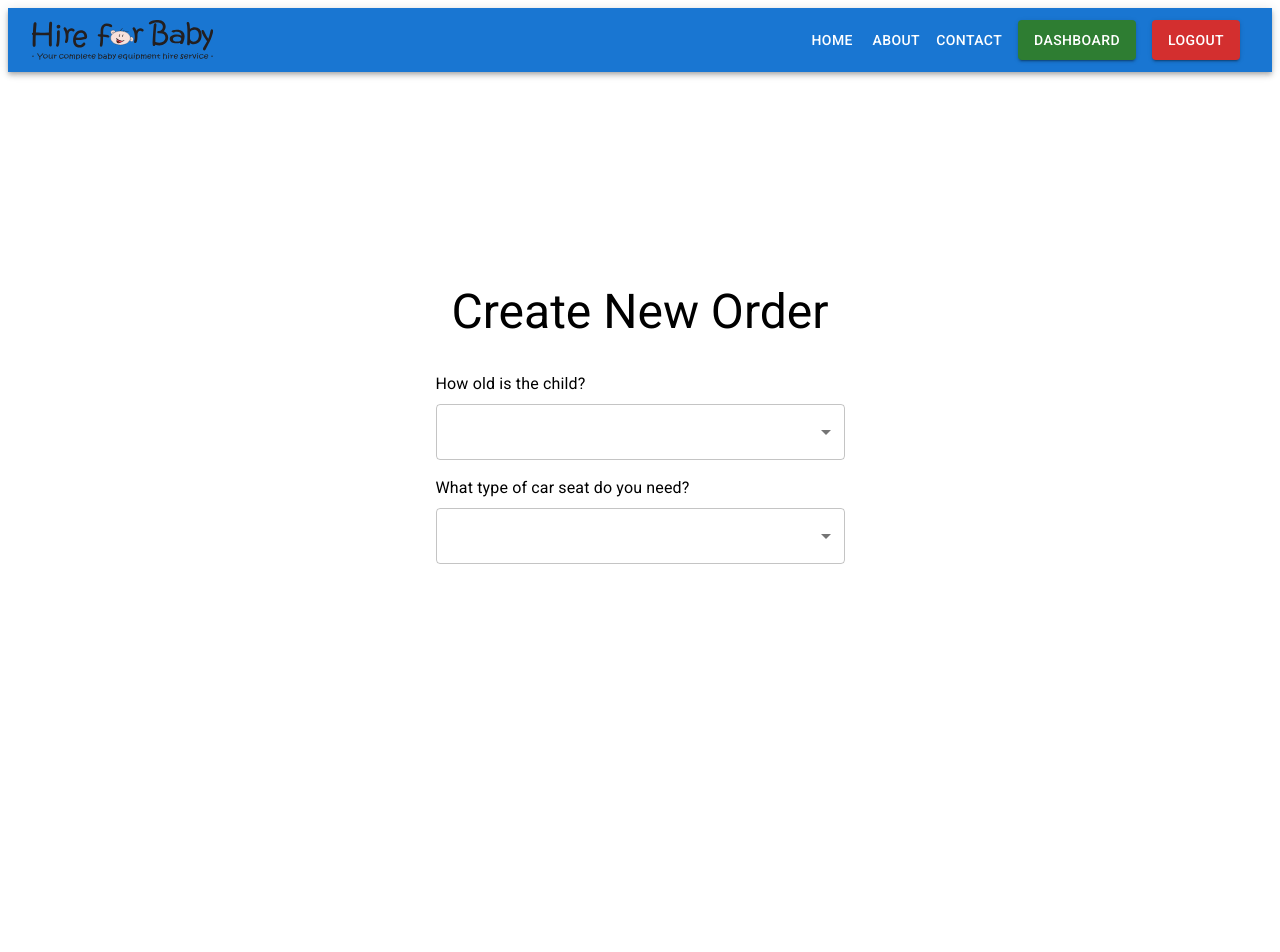
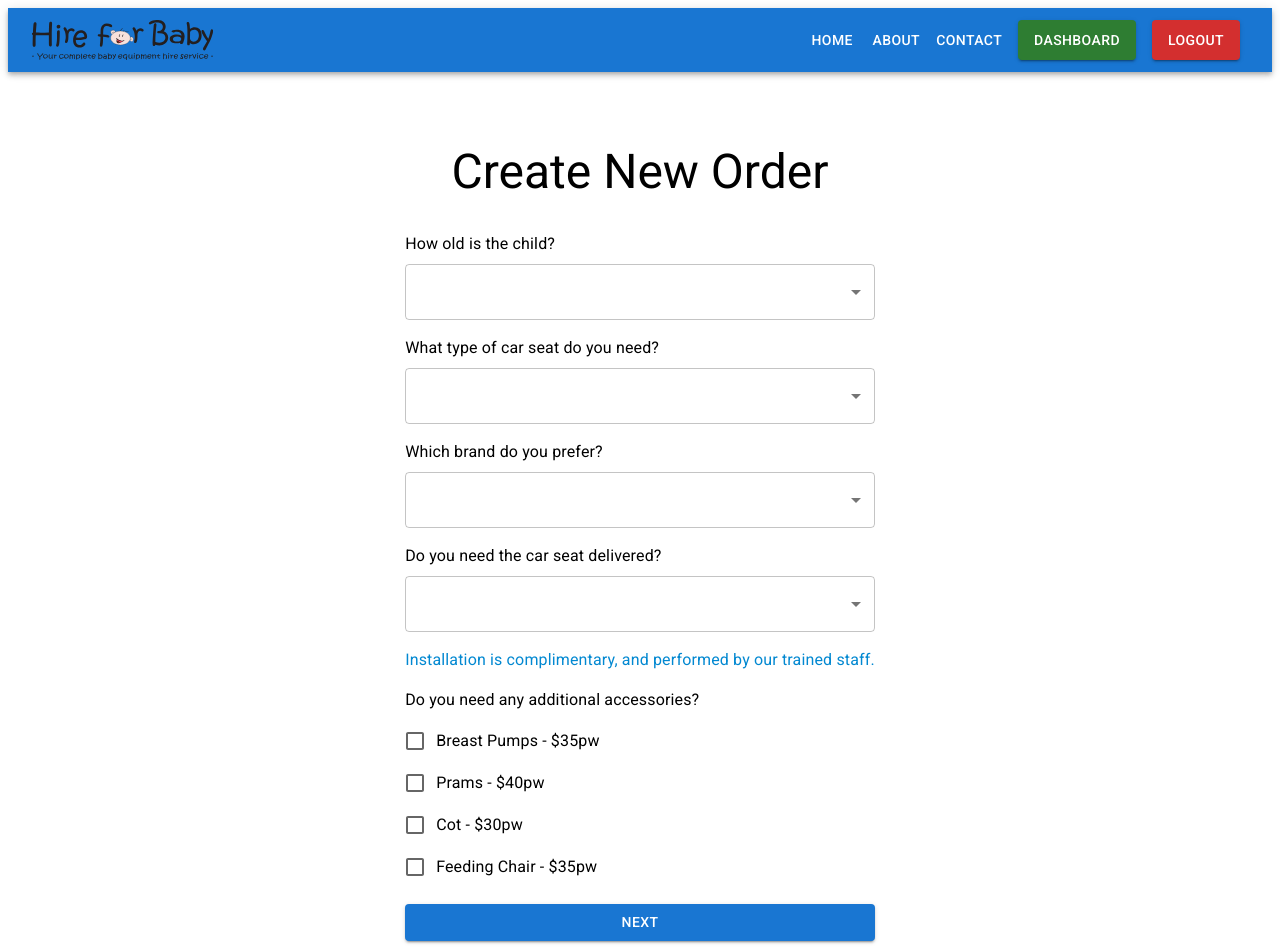
Before and after one commit to adilsheeth/hfb, a React (Create React App) app: page /new-order in a window 1280 px wide. Shown: the top 952 px of the page. Before the commit the page ends 800 px from the top, so only its background shows below. Built offline with nearby package versions, Linux system fonts and the light colour scheme; no server answers; sample sign-in values are in the browser's storage.

Commit message:
finished new order page

```diff
--- a/src/pages/Dashboard.jsx
+++ b/src/pages/Dashboard.jsx
@@ -7,7 +7,7 @@ import { useEffect, useState } from "react";
 import { db } from "../firebase/config";
 import { ref, onValue } from "firebase/database";
 
-export default function Dashboard(){
+export default function Dashboard({ newOrderInfo, setNewOrderInfo }) {
     const navigate = useNavigate();
     const { currentUser } = useAuth();
     const [orders, setOrders] = useState([]);
--- a/src/pages/NewOrder.jsx
+++ b/src/pages/NewOrder.jsx
@@ -1,17 +1,46 @@
 import Header from '../layout/Header';
-import { Box, Grid, MenuItem, Select, TextField, Typography } from '@mui/material';
+import { Box, Button, Checkbox, FormControl, FormControlLabel, Grid, MenuItem, Select, TextField, Typography } from '@mui/material';
 import { useState } from 'react';
+import { useOutletContext } from "react-router-dom";
+import { useNavigate } from 'react-router-dom';
 
 export default function NewOrder() {
 
     const [ state, setState ] = useState("start");
     const [ age, setAge ] = useState("");
     const [ type, setType ] = useState("");
+    const [ brand, setBrand ] = useState("");
+    const [ deliver, setDeliver ] = useState("");
+    const [ accessories, setAccessories ] = useState({
+        breastPump: false,
+        pram: false,
+        cot: false,
+        feedingChair: false
+    });
 
-    if (!false) { return (
+    const navigate = useNavigate();
+    const { newOrderInfo, setNewOrderInfo } = useOutletContext();
+
+    const handleSubmit = () => {
+        if (age && type && brand && deliver) {
+            const orderDetails = {
+                age,
+                type,
+                brand,
+                deliver,
+                accessories
+            };
+            setNewOrderInfo(orderDetails);
+            navigate("/summary", { state: { orderDetails } });
+        } else {
+            alert("Please fill in all required fields.");
+        }
+    }
+
+    return (
         <Box>
             <Header/>
-            <Grid  container direction={'column'} alignItems={'center'} height={'84vh'} justifyContent={'center'} spacing={5} padding={5}>
+            <Grid container direction={'column'} alignItems={'center'} justifyContent={'center'} spacing={5} padding={5}>
                 <Box>
                     <Typography variant="h3" sx={{ mb: 2, textAlign: "center", mx: 2, my: 4 }}>
                         Create New Order
@@ -27,15 +56,15 @@ export default function NewOrder() {
                     {
                         age ? (
                             age === "0-2" ? (
-                                <Typography  sx={{ mt: 2 }}>
+                                <Typography variant='body1' sx={{ mt: 2 }} color='warning'>
                                     For children aged 0-2, we recommend rear-facing car seats.
                                 </Typography>
                             ) : age === "3-8" ? (
-                                <Typography sx={{ mt: 2 }}>
+                                <Typography variant='body1' sx={{ mt: 2 }}>
                                     For children aged 3-8, we recommend front-facing car seats.
                                 </Typography>
                             ) : (
-                                <Typography sx={{ mt: 2 }}>
+                                <Typography variant='body1' sx={{ mt: 2 }}>
                                     For children aged 9 and above, we recommend booster seats.
                                 </Typography>
                             )
@@ -47,12 +76,84 @@ export default function NewOrder() {
                         What type of car seat do you need?
                     </Typography>
                     <Select value={type} fullWidth onChange={(e) => setType(e.target.value)} sx={{ mt: 1 }}>
-                        <MenuItem value="0-2">Rear-facing car seat</MenuItem>
-                        <MenuItem value="3-8">Front-facing car seat</MenuItem>
-                        <MenuItem value="9+">Booster seat</MenuItem>
+                        <MenuItem value="rearfacing">Rear-facing car seat</MenuItem>
+                        <MenuItem value="frontfacing">Front-facing car seat</MenuItem>
+                        <MenuItem value="booster">Booster seat</MenuItem>
                     </Select>
+
+                    <Typography sx={{ mt: 2 }}>
+                        Which brand do you prefer?
+                    </Typography>
+                    <Select value={brand} fullWidth onChange={(e) => setBrand(e.target.value)} sx={{ mt: 1 }}>
+                        <MenuItem value="maxi-cosi">Maxi-Cosi [Basic] - $55pw</MenuItem>
+                        <MenuItem value="britex">Britex [Premium] - $75pw</MenuItem>
+                    </Select>
+
+                    <Typography sx={{ mt: 2 }}>
+                        Do you need the car seat delivered?
+                    </Typography>
+                    <Select value={deliver} fullWidth onChange={(e) => setDeliver(e.target.value)} sx={{ mt: 1 }}>
+                        <MenuItem value="yes">Yes - $10 (metro areas)</MenuItem>
+                        <MenuItem value="no">No</MenuItem>
+                    </Select>
+
+                    <Typography sx={{ mt: 2 }} color='info'>
+                        Installation is complimentary, and performed by our trained staff.
+                    </Typography>
+
+                    <Typography sx={{ mt: 2 }}>
+                        Do you need any additional accessories?
+                    </Typography>
+                    <FormControl fullWidth sx={{ mt: 1 }}>
+                        <FormControlLabel
+                            control={
+                                <Checkbox
+                                    checked={accessories.breastPump}
+                                    onChange={(e) =>
+                                        setAccessories({ ...accessories, breastPump: e.target.checked })
+                                    }
+                                />
+                            }
+                            label="Breast Pumps - $35pw"
+                        />
+                        <FormControlLabel
+                            control={
+                                <Checkbox
+                                    checked={accessories.pram}
+                                    onChange={(e) =>
+                                        setAccessories({ ...accessories, pram: e.target.checked })
+                                    }
+                                />
+                            }
+                            label="Prams - $40pw"
+                        />
+                        <FormControlLabel
+                            control={
+                                <Checkbox
+                                    checked={accessories.cot}
+                                    onChange={(e) =>
+                                        setAccessories({ ...accessories, cot: e.target.checked })
+                                    }
+                                />
+                            }
+                            label="Cot - $30pw"
+                        />
+                        <FormControlLabel
+                            control={
+                                <Checkbox
+                                    checked={accessories.feedingChair}
+                                    onChange={(e) =>
+                                        setAccessories({ ...accessories, feedingChair: e.target.checked })
+                                    }
+                                />
+                            }
+                            label="Feeding Chair - $35pw"
+                        />
+                    </FormControl>
+                    <Button fullWidth variant="contained" color="primary" onClick={handleSubmit} sx={{ mt: 2 }}>
+                        Next
+                    </Button>
                 </Box>
             </Grid>
         </Box>
     )}
-}
--- a/src/routes/PrivateRoutes.jsx
+++ b/src/routes/PrivateRoutes.jsx
@@ -1,14 +1,17 @@
 import { Navigate, Outlet } from "react-router-dom";
 import { useAuth } from "../firebase/authContext";
+import { useState } from "react";
 
 
 export default function PrivateRoutes() {
     const { userLoggedIn } = useAuth();
 
+    const [ newOrderInfo, setNewOrderInfo ] = useState(null);
+
     return (
         <>
             {
-                userLoggedIn ? <Outlet /> : <Navigate to={"/login"} replace />
+                userLoggedIn ? <Outlet context={{ newOrderInfo, setNewOrderInfo }} /> : <Navigate to={"/login"} replace />
             }
         </>
     )
```
